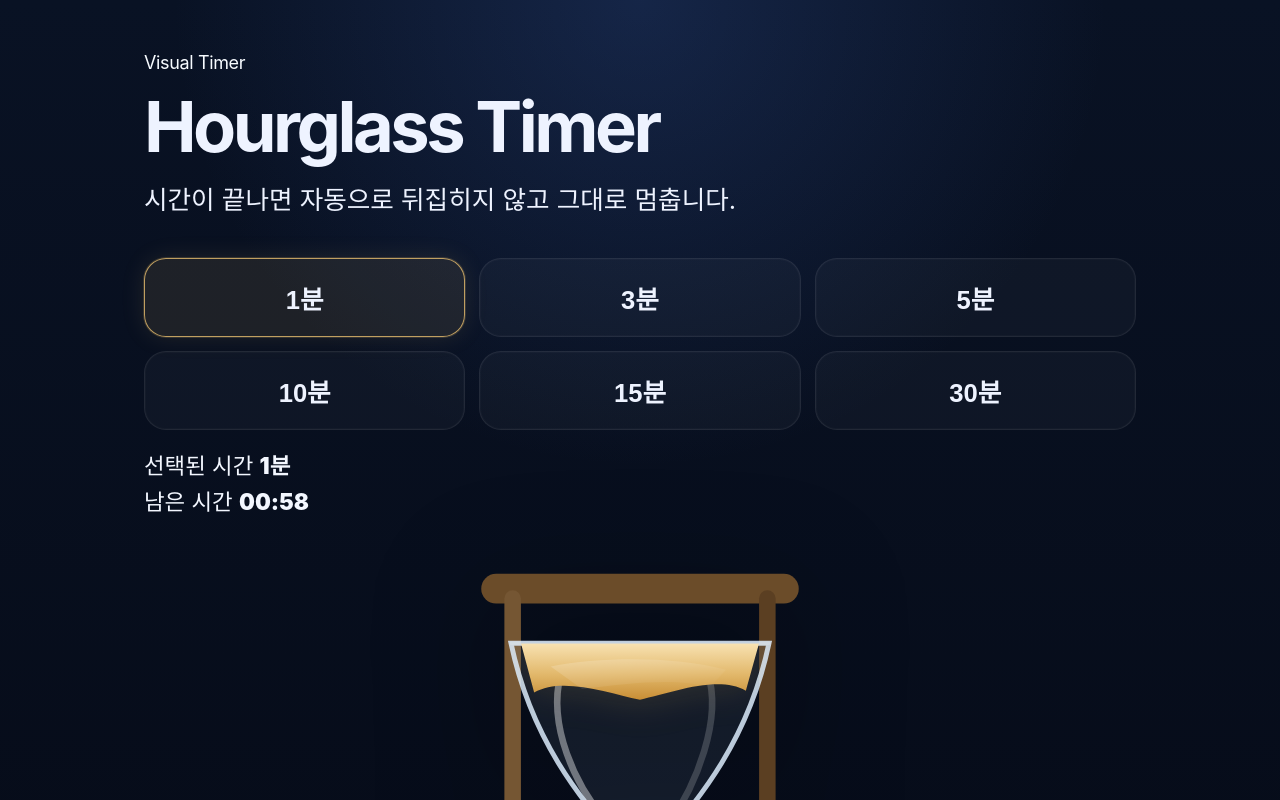
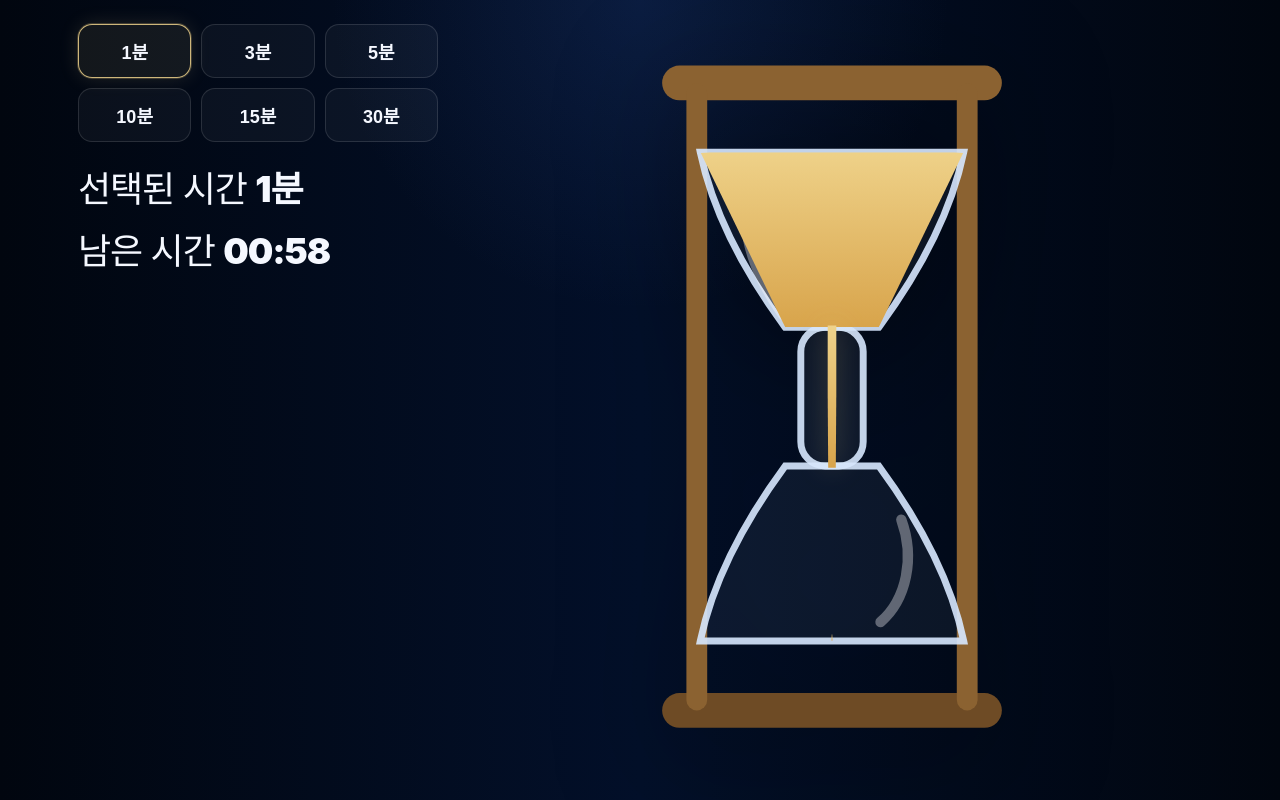
Before and after one commit to 4sighttt/hourglass, a plain HTML site: page index.html in a window 1280 px wide. Both pictures are taken after a click on the button "1분". Shown: the top 800 px of the page. Drawn offline with Linux system fonts and the light colour scheme.

Commit message:
Add files via upload

```diff
--- a/index.html
+++ b/index.html
@@ -8,13 +8,7 @@
 </head>
 <body>
   <main class="app">
-    <section class="hero">
-      <div class="eyebrow">Visual Timer</div>
-      <h1>Hourglass Timer</h1>
-      <p>시간이 끝나면 자동으로 뒤집히지 않고 그대로 멈춥니다.</p>
-    </section>
-
-    <section class="controls" aria-label="타이머 선택">
+    <section class="hud" aria-label="타이머 상태">
       <div class="button-grid">
         <button class="time-btn" data-minutes="1">1분</button>
         <button class="time-btn" data-minutes="3">3분</button>
@@ -32,73 +26,48 @@
 
     <section class="viewer" aria-label="모래시계 영역">
       <div class="hourglass-wrap">
-        <svg class="hourglass-svg" viewBox="0 0 260 420" aria-hidden="true">
+        <svg class="hourglass-svg" viewBox="0 0 300 430" aria-hidden="true">
           <defs>
-            <linearGradient id="glassFill" x1="0" y1="0" x2="0" y2="1">
-              <stop offset="0%" stop-color="rgba(255,255,255,0.18)"/>
-              <stop offset="100%" stop-color="rgba(255,255,255,0.05)"/>
+            <linearGradient id="sandFill" x1="0" y1="0" x2="0" y2="1">
+              <stop offset="0%" stop-color="#efd38b"/>
+              <stop offset="100%" stop-color="#d8a44b"/>
             </linearGradient>
-
-            <linearGradient id="sandFill" x1="0" y1="0" x2="0" y2="1">
-              <stop offset="0%" stop-color="#f8e2b2"/>
-              <stop offset="55%" stop-color="#e2b86b"/>
-              <stop offset="100%" stop-color="#c88e35"/>
+            <linearGradient id="glassTint" x1="0" y1="0" x2="1" y2="1">
+              <stop offset="0%" stop-color="rgba(220,240,255,0.08)"/>
+              <stop offset="100%" stop-color="rgba(220,240,255,0.03)"/>
             </linearGradient>
-
-            <linearGradient id="sandHighlight" x1="0" y1="0" x2="1" y2="1">
-              <stop offset="0%" stop-color="rgba(255,255,255,0.35)"/>
-              <stop offset="100%" stop-color="rgba(255,255,255,0)"/>
-            </linearGradient>
-
-            <filter id="softGlow" x="-20%" y="-20%" width="140%" height="140%">
-              <feGaussianBlur stdDeviation="5" result="blur"/>
-              <feMerge>
-                <feMergeNode in="blur"/>
-                <feMergeNode in="SourceGraphic"/>
-              </feMerge>
-            </filter>
-
             <clipPath id="topClip">
-              <path d="M52 60 L208 60 C196 117 167 154 138 186 L122 186 C93 154 64 117 52 60 Z"></path>
+              <path d="M74 74 L226 74 Q216 122 177 175 L123 175 Q84 122 74 74 Z"></path>
             </clipPath>
-
             <clipPath id="bottomClip">
-              <path d="M122 234 L138 234 C167 266 196 303 208 360 L52 360 C64 303 93 266 122 234 Z"></path>
+              <path d="M123 255 L177 255 Q216 308 226 356 L74 356 Q84 308 123 255 Z"></path>
             </clipPath>
           </defs>
 
           <g class="frame">
-            <rect x="34" y="18" width="192" height="18" rx="9" fill="#6b4c29"></rect>
-            <rect x="34" y="384" width="192" height="18" rx="9" fill="#4e361d"></rect>
-            <rect x="48" y="28" width="10" height="364" rx="5" fill="#755633"></rect>
-            <rect x="202" y="28" width="10" height="364" rx="5" fill="#5b3f22"></rect>
+            <rect x="52" y="24" width="196" height="20" rx="10"></rect>
+            <rect x="52" y="386" width="196" height="20" rx="10"></rect>
+            <rect x="66" y="34" width="12" height="362" rx="6"></rect>
+            <rect x="222" y="34" width="12" height="362" rx="6"></rect>
           </g>
 
-          <g class="glass">
-            <path class="glass-body" d="M52 60 L208 60 C196 117 167 154 138 186 L122 186 C93 154 64 117 52 60 Z"></path>
-            <path class="glass-body" d="M122 234 L138 234 C167 266 196 303 208 360 L52 360 C64 303 93 266 122 234 Z"></path>
-            <rect class="neck" x="121" y="186" width="18" height="48" rx="9"></rect>
-            <path class="glass-rim" d="M52 60 L208 60"></path>
-            <path class="glass-rim" d="M52 360 L208 360"></path>
-            <path class="glass-shine" d="M82 79 C74 110 91 146 109 167"></path>
-            <path class="glass-shine" d="M177 277 C186 305 179 331 167 350"></path>
-            <path class="glass-inner-shine" d="M171 78 C180 106 164 146 147 170"></path>
+          <g class="glass-body">
+            <path class="glass-outline" d="M74 74 L226 74 Q216 122 177 175 L123 175 Q84 122 74 74 Z"></path>
+            <path class="glass-outline" d="M123 255 L177 255 Q216 308 226 356 L74 356 Q84 308 123 255 Z"></path>
+            <rect class="neck" x="132" y="175" width="36" height="80" rx="14"></rect>
+            <path class="glass-shine" d="M102 92 C96 118 104 143 122 168"></path>
+            <path class="glass-shine" d="M190 286 C198 308 193 332 178 345"></path>
           </g>
 
           <g clip-path="url(#topClip)">
-            <path id="topSand" class="sand-mass" fill="url(#sandFill)"></path>
-            <path id="topSandHighlight" class="sand-highlight" fill="url(#sandHighlight)"></path>
-          </g>
-
-          <g id="streamGroup" filter="url(#softGlow)">
-            <path id="sandStream" fill="url(#sandFill)"></path>
-            <circle id="streamSpark" cx="130" cy="232" r="4" fill="#f6ddb0" opacity="0"></circle>
+            <path id="topSand" fill="url(#sandFill)"></path>
           </g>
 
           <g clip-path="url(#bottomClip)">
-            <path id="bottomSand" class="sand-mass" fill="url(#sandFill)"></path>
-            <path id="bottomSandHighlight" class="sand-highlight" fill="url(#sandHighlight)"></path>
+            <path id="bottomSand" fill="url(#sandFill)"></path>
           </g>
+
+          <path id="sandStream" fill="url(#sandFill)"></path>
         </svg>
       </div>
     </section>
--- a/script.js
+++ b/script.js
@@ -2,20 +2,38 @@
 const selectedLabel = document.getElementById('selectedLabel');
 const countdown = document.getElementById('countdown');
 const topSand = document.getElementById('topSand');
-const topSandHighlight = document.getElementById('topSandHighlight');
 const bottomSand = document.getElementById('bottomSand');
-const bottomSandHighlight = document.getElementById('bottomSandHighlight');
 const sandStream = document.getElementById('sandStream');
-const streamSpark = document.getElementById('streamSpark');
 
-let animationFrameId = null;
-let startTime = 0;
+let timerId = null;
 let endTime = 0;
 let totalMs = 0;
 
-const clamp = (value, min = 0, max = 1) => Math.max(min, Math.min(max, value));
-const lerp = (a, b, t) => a + (b - a) * t;
-const easeInOut = (t) => 0.5 - Math.cos(Math.PI * clamp(t)) / 2;
+const TOP = {
+  yTop: 74,
+  yNeck: 175,
+  leftTop: 74,
+  rightTop: 226,
+  neckLeft: 123,
+  neckRight: 177,
+  centerX: 150,
+  maxHalf: 76,
+};
+
+const BOTTOM = {
+  yBase: 356,
+  yNeck: 255,
+  centerX: 150,
+  maxHalf: 76,
+};
+
+function clamp(v, min = 0, max = 1) {
+  return Math.min(max, Math.max(min, v));
+}
+
+function easeInOut(t) {
+  return t < 0.5 ? 2 * t * t : 1 - Math.pow(-2 * t + 2, 2) / 2;
+}
 
 function formatTime(ms) {
   const totalSeconds = Math.max(0, Math.ceil(ms / 1000));
@@ -26,141 +44,86 @@
 
 function buildTopSandPath(progress) {
   const p = clamp(progress);
-  const levelY = lerp(82, 176, Math.pow(p, 0.92));
-  const sinkDepth = lerp(6, 18, p);
-  const centerY = Math.min(184, levelY + sinkDepth);
-  const leftY = levelY + lerp(2, 5, p);
-  const rightY = levelY + lerp(1, 4, p);
-  const leftShoulderX = 66;
-  const rightShoulderX = 194;
-  const cp1x = 101;
-  const cp2x = 159;
-  const cpEdgeLift = lerp(10, 4, p);
+  const drained = easeInOut(p);
+  const y = TOP.yTop + (TOP.yNeck - TOP.yTop) * drained;
+  const half = TOP.maxHalf * (1 - drained);
+  const left = TOP.centerX - half;
+  const right = TOP.centerX + half;
+  const lip = 2 + 7 * (1 - drained);
 
   return [
-    `M 58 60`,
-    `L 202 60`,
-    `L ${rightShoulderX} ${rightY}`,
-    `C ${cp2x + 18} ${rightY - cpEdgeLift}, 149 ${centerY - 4}, 130 ${centerY}`,
-    `C 111 ${centerY - 4}, ${cp1x - 18} ${leftY - cpEdgeLift}, ${leftShoulderX} ${leftY}`,
-    `L 58 60`,
-    'Z'
-  ].join(' ');
-}
-
-function buildTopHighlightPath(progress) {
-  const p = clamp(progress);
-  const levelY = lerp(84, 174, Math.pow(p, 0.9));
-  const centerY = Math.min(182, levelY + lerp(4, 13, p));
-
-  return [
-    `M 76 74`,
-    `C 108 68, 151 68, 182 76`,
-    `L 172 ${levelY - 3}`,
-    `C 153 ${levelY - 9}, 123 ${centerY - 10}, 95 ${levelY - 2}`,
+    `M ${left} ${y}`,
+    `Q ${TOP.centerX} ${y - lip}, ${right} ${y}`,
+    `L ${TOP.neckRight} ${TOP.yNeck}`,
+    `L ${TOP.neckLeft} ${TOP.yNeck}`,
     'Z'
   ].join(' ');
 }
 
 function buildBottomSandPath(progress) {
   const p = clamp(progress);
-  const mound = easeInOut(p);
-  const baseHalf = lerp(8, 75, Math.pow(mound, 0.92));
-  const apexY = lerp(352, 242, Math.pow(mound, 0.78));
-  const leftBaseX = 130 - baseHalf;
-  const rightBaseX = 130 + baseHalf;
-  const shoulderY = lerp(359, 333, mound);
-  const cpSpread = lerp(4, 28, mound);
-  const slopeSoftness = lerp(1, 18, mound);
+  const filled = easeInOut(p);
+  const half = BOTTOM.maxHalf * filled;
+  const apexY = BOTTOM.yBase - (BOTTOM.yBase - BOTTOM.yNeck) * filled;
+  const left = BOTTOM.centerX - half;
+  const right = BOTTOM.centerX + half;
+  const baseBulge = 8 + 10 * filled;
 
   return [
-    `M ${leftBaseX} 360`,
-    `C ${leftBaseX + cpSpread} ${shoulderY}, 112 ${apexY + slopeSoftness}, 130 ${apexY}`,
-    `C 148 ${apexY + slopeSoftness}, ${rightBaseX - cpSpread} ${shoulderY}, ${rightBaseX} 360`,
+    `M ${left} ${BOTTOM.yBase}`,
+    `Q ${BOTTOM.centerX} ${BOTTOM.yBase - baseBulge}, ${right} ${BOTTOM.yBase}`,
+    `L ${BOTTOM.centerX} ${apexY}`,
     'Z'
   ].join(' ');
 }
 
-function buildBottomHighlightPath(progress) {
+function buildStreamPath(progress) {
   const p = clamp(progress);
-  const mound = easeInOut(p);
-  const baseHalf = lerp(6, 52, Math.pow(mound, 0.88));
-  const apexY = lerp(351, 255, Math.pow(mound, 0.8));
-  const leftX = 130 - baseHalf;
-  const rightX = 130 + baseHalf;
+  if (p >= 1) return '';
+
+  const active = p > 0.01;
+  const width = active ? 5 : 0;
+  const x = 150 - width / 2;
+  const top = 174;
+  const bottom = 256;
+  const waist = 2.6;
 
   return [
-    `M ${leftX + 8} 357`,
-    `C ${leftX + 18} ${apexY + 40}, 120 ${apexY + 12}, 130 ${apexY + 7}`,
-    `C 141 ${apexY + 13}, ${rightX - 16} ${apexY + 36}, ${rightX - 8} 357`,
+    `M ${x} ${top}`,
+    `L ${x + width} ${top}`,
+    `Q ${150 + waist} ${(top + bottom) / 2}, ${150 + 2.2} ${bottom}`,
+    `L ${150 - 2.2} ${bottom}`,
+    `Q ${150 - waist} ${(top + bottom) / 2}, ${x} ${top}`,
     'Z'
   ].join(' ');
 }
 
-function buildStreamPath(progress, now) {
-  if (progress >= 1) {
-    return '';
-  }
-
-  const wobble = Math.sin(now / 110) * 0.7;
-  const widthTop = 3.2 + Math.sin(now / 85) * 0.25;
-  const widthBottom = 2.4 + Math.cos(now / 90) * 0.25;
-  const startY = 184;
-  const endY = 234;
-  const x = 130 + wobble;
-
-  return [
-    `M ${x - widthTop} ${startY}`,
-    `C ${x - widthTop * 0.55} 198, ${x - widthBottom} 216, ${x - widthBottom} ${endY}`,
-    `L ${x + widthBottom} ${endY}`,
-    `C ${x + widthBottom} 216, ${x + widthTop * 0.55} 198, ${x + widthTop} ${startY}`,
-    'Z'
-  ].join(' ');
-}
-
-function setProgress(progress, now = performance.now()) {
+function render(progress) {
   const p = clamp(progress);
   topSand.setAttribute('d', buildTopSandPath(p));
-  topSandHighlight.setAttribute('d', buildTopHighlightPath(p));
   bottomSand.setAttribute('d', buildBottomSandPath(p));
-  bottomSandHighlight.setAttribute('d', buildBottomHighlightPath(p));
-
-  if (p >= 1) {
-    sandStream.setAttribute('d', '');
-    sandStream.style.opacity = '0';
-    streamSpark.setAttribute('opacity', '0');
-    return;
-  }
-
-  sandStream.setAttribute('d', buildStreamPath(p, now));
-  sandStream.style.opacity = String(0.92 - p * 0.08);
-
-  const pulse = (Math.sin(now / 95) + 1) / 2;
-  streamSpark.setAttribute('cx', String(130 + Math.sin(now / 110) * 0.85));
-  streamSpark.setAttribute('cy', String(233.4 + Math.cos(now / 120) * 0.6));
-  streamSpark.setAttribute('r', String(2.6 + pulse * 1.7));
-  streamSpark.setAttribute('opacity', String(0.35 + pulse * 0.45));
+  sandStream.setAttribute('d', buildStreamPath(p));
+  sandStream.setAttribute('opacity', p >= 1 ? '0' : '1');
 }
 
 function stopTimer(finished = false) {
-  if (animationFrameId) {
-    cancelAnimationFrame(animationFrameId);
-    animationFrameId = null;
+  if (timerId) {
+    cancelAnimationFrame(timerId);
+    timerId = null;
   }
 
   if (finished) {
-    setProgress(1, performance.now());
     countdown.textContent = '00:00';
+    render(1);
   } else {
-    streamSpark.setAttribute('opacity', '0');
-    sandStream.style.opacity = '0';
+    sandStream.setAttribute('opacity', '0');
   }
 }
 
-function tick(now) {
-  const remaining = endTime - now;
+function tick() {
+  const remaining = endTime - performance.now();
   const progress = 1 - remaining / totalMs;
-  setProgress(progress, now);
+  render(progress);
   countdown.textContent = formatTime(remaining);
 
   if (remaining <= 0) {
@@ -168,32 +131,32 @@
     return;
   }
 
-  animationFrameId = requestAnimationFrame(tick);
+  timerId = requestAnimationFrame(tick);
 }
 
 function startTimer(minutes, button) {
   stopTimer(false);
 
   totalMs = minutes * 60 * 1000;
-  startTime = performance.now();
-  endTime = startTime + totalMs;
+  endTime = performance.now() + totalMs;
 
   buttons.forEach((btn) => btn.classList.remove('active'));
   button.classList.add('active');
 
   selectedLabel.textContent = `${minutes}분`;
   countdown.textContent = formatTime(totalMs);
-  setProgress(0, startTime);
+  render(0);
 
-  animationFrameId = requestAnimationFrame(tick);
+  timerId = requestAnimationFrame(tick);
 }
 
 buttons.forEach((button) => {
   button.addEventListener('click', () => {
     const minutes = Number(button.dataset.minutes);
+    if (!Number.isFinite(minutes) || minutes <= 0) return;
     startTimer(minutes, button);
   });
 });
 
-setProgress(0, performance.now());
+render(0);
 countdown.textContent = '00:00';
--- a/style.css
+++ b/style.css
@@ -1,16 +1,13 @@
-* {
-  box-sizing: border-box;
-}
+* { box-sizing: border-box; }
 
 :root {
-  --bg-1: #050914;
-  --bg-2: #091224;
-  --panel: rgba(18, 26, 46, 0.72);
-  --panel-border: rgba(255, 255, 255, 0.08);
-  --text: #eef3ff;
-  --muted: #b3bfd8;
-  --gold: #ddb66a;
-  --gold-2: #a87932;
+  --bg-1: #020814;
+  --bg-2: #04122a;
+  --text: #f5f8ff;
+  --wood-1: #8b6231;
+  --wood-2: #6e4b25;
+  --glass-line: rgba(215, 232, 255, 0.9);
+  --glass-fill: rgba(182, 220, 255, 0.06);
 }
 
 html, body {
@@ -22,171 +19,116 @@
   font-family: -apple-system, BlinkMacSystemFont, "Segoe UI", Roboto, "Noto Sans KR", sans-serif;
   color: var(--text);
   background:
-    radial-gradient(circle at 50% 0%, rgba(53, 88, 163, 0.28), transparent 32%),
-    linear-gradient(180deg, var(--bg-2) 0%, var(--bg-1) 100%);
+    radial-gradient(circle at 50% 0%, rgba(50, 90, 170, 0.18), transparent 30%),
+    linear-gradient(90deg, #01060f 0%, #03102a 50%, #01060f 100%);
 }
 
 .app {
-  width: min(100%, 1040px);
+  min-height: 100vh;
+  width: min(1180px, 100%);
   margin: 0 auto;
-  padding: 52px 24px 72px;
+  display: grid;
+  grid-template-columns: minmax(280px, 360px) 1fr;
+  align-items: start;
+  gap: 24px;
+  padding: 24px 28px 40px;
 }
 
-.hero {
-  margin-bottom: 28px;
-}
-
-.eyebrow {
-  font-size: 18px;
-  letter-spacing: -0.02em;
-  margin-bottom: 18px;
-  color: #f7fbff;
-}
-
-.hero h1 {
-  margin: 0 0 18px;
-  font-size: clamp(2.5rem, 6vw, 4.4rem);
-  line-height: 1.02;
-  letter-spacing: -0.05em;
-}
-
-.hero p {
-  margin: 0;
-  font-size: clamp(1.1rem, 2vw, 1.6rem);
-  color: var(--text);
-  line-height: 1.45;
-}
-
-.controls {
-  display: grid;
-  gap: 16px;
-  margin-top: 40px;
+.hud {
+  position: relative;
+  z-index: 2;
 }
 
 .button-grid {
   display: grid;
   grid-template-columns: repeat(3, minmax(0, 1fr));
-  gap: 14px;
+  gap: 10px;
+  margin-bottom: 18px;
 }
 
 .time-btn {
   appearance: none;
-  border: 1px solid rgba(255,255,255,0.08);
-  border-radius: 22px;
-  background: rgba(255,255,255,0.03);
+  border: 1px solid rgba(255,255,255,0.12);
+  background: rgba(255,255,255,0.04);
   color: var(--text);
-  font-size: clamp(1.2rem, 2vw, 1.7rem);
+  border-radius: 14px;
+  padding: 13px 8px;
+  font-size: 18px;
   font-weight: 800;
-  padding: 20px 16px;
   cursor: pointer;
-  transition: border-color .18s ease, transform .18s ease, background .18s ease, box-shadow .18s ease;
-  box-shadow: inset 0 0 0 1px rgba(255,255,255,0.02);
-}
-
-.time-btn:hover {
-  transform: translateY(-1px);
-  border-color: rgba(221,182,106,0.5);
 }
 
 .time-btn.active {
-  border-color: rgba(221,182,106,0.85);
-  background: rgba(221,182,106,0.10);
-  box-shadow: 0 0 0 1px rgba(221,182,106,0.18), 0 0 24px rgba(221,182,106,0.12);
+  border-color: rgba(239, 211, 139, 0.85);
+  box-shadow: 0 0 0 1px rgba(239, 211, 139, 0.22), 0 0 20px rgba(239, 211, 139, 0.14);
+  background: rgba(239, 211, 139, 0.08);
 }
 
 .status {
   display: grid;
-  gap: 4px;
-  margin-top: 2px;
+  gap: 10px;
 }
 
 .status-line {
-  font-size: clamp(1.05rem, 2vw, 1.4rem);
-  color: #f3f7ff;
+  font-size: clamp(28px, 3vw, 36px);
+  font-weight: 500;
+  letter-spacing: -0.03em;
 }
 
-.status-line strong {
-  font-weight: 900;
-}
+.status-line strong { font-weight: 900; }
 
 .viewer {
-  min-height: 560px;
+  min-height: calc(100vh - 64px);
   display: grid;
   place-items: center;
-  margin-top: 28px;
 }
 
 .hourglass-wrap {
-  width: min(100%, 430px);
-  display: grid;
-  place-items: center;
+  width: min(100%, 520px);
 }
 
 .hourglass-svg {
   width: 100%;
   height: auto;
-  overflow: visible;
-  filter: drop-shadow(0 28px 60px rgba(0, 0, 0, 0.42));
+  display: block;
+  filter: drop-shadow(0 24px 60px rgba(0,0,0,0.44));
 }
 
-.hourglass-svg defs + g,
-.hourglass-svg .frame rect {
-  vector-effect: non-scaling-stroke;
+.frame rect:nth-child(1),
+.frame rect:nth-child(3),
+.frame rect:nth-child(4) {
+  fill: var(--wood-1);
 }
 
-.glass-body {
-  fill: rgba(172, 219, 255, 0.08);
-  stroke: rgba(222, 239, 255, 0.84);
-  stroke-width: 3;
+.frame rect:nth-child(2) { fill: var(--wood-2); }
+
+.glass-outline,
+.neck {
+  fill: var(--glass-fill);
+  stroke: var(--glass-line);
+  stroke-width: 4;
 }
 
-.neck {
-  fill: rgba(190, 225, 255, 0.08);
-  stroke: rgba(222, 239, 255, 0.84);
-  stroke-width: 3;
-}
-
-.glass-rim {
+.glass-shine {
   fill: none;
-  stroke: rgba(255,255,255,0.16);
-  stroke-width: 2;
+  stroke: rgba(255,255,255,0.35);
+  stroke-width: 6;
   stroke-linecap: round;
 }
 
-.glass-shine,
-.glass-inner-shine {
-  fill: none;
-  stroke-width: 4;
-  stroke-linecap: round;
+#sandStream {
+  filter: drop-shadow(0 0 8px rgba(239, 211, 139, 0.35));
 }
 
-.glass-shine {
-  stroke: rgba(255,255,255,0.40);
-}
-
-.glass-inner-shine {
-  stroke: rgba(255,255,255,0.18);
-}
-
-.sand-mass {
-  filter: drop-shadow(0 0 12px rgba(233, 191, 102, 0.18));
-}
-
-.sand-highlight {
-  opacity: 0.55;
-}
-
-#sandStream {
-  opacity: 0;
-}
-
-@media (max-width: 820px) {
+@media (max-width: 900px) {
   .app {
-    padding-top: 42px;
+    grid-template-columns: 1fr;
+    padding: 20px 20px 28px;
   }
 
   .viewer {
-    min-height: 500px;
+    min-height: 0;
+    margin-top: 8px;
   }
 }
 
@@ -195,17 +137,11 @@
     grid-template-columns: repeat(2, minmax(0, 1fr));
   }
 
-  .time-btn {
-    padding: 18px 14px;
-    border-radius: 18px;
-  }
-
-  .viewer {
-    min-height: 420px;
-    margin-top: 18px;
+  .status-line {
+    font-size: clamp(20px, 7vw, 28px);
   }
 
   .hourglass-wrap {
-    width: min(100%, 320px);
+    width: min(100%, 360px);
   }
 }
```
